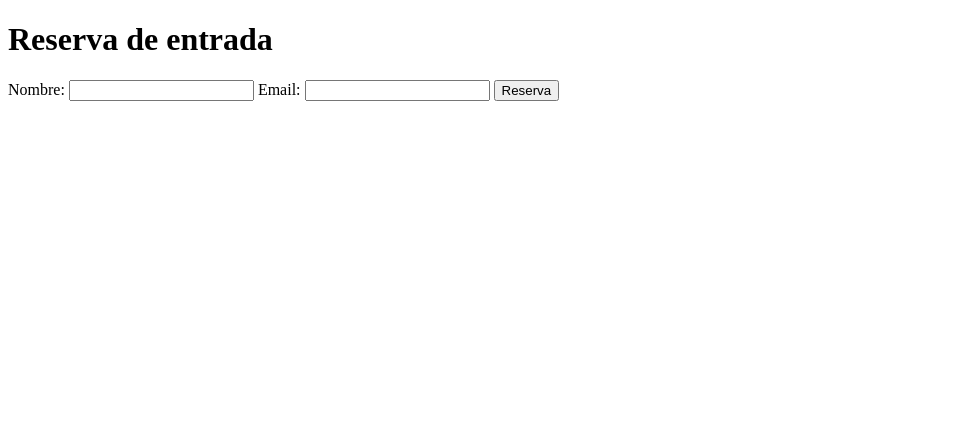
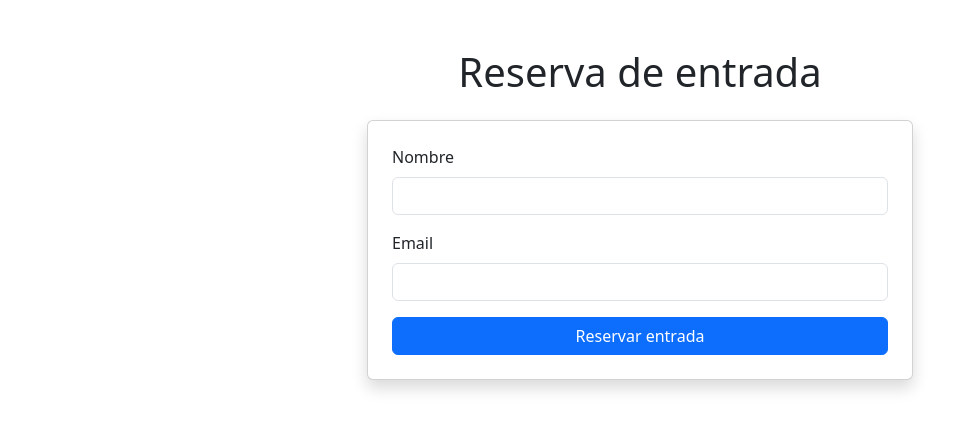
Before and after one commit to VLauren/ticket-system, a Flask app: page / in a window 1280 px wide. Shown: the top 430 px of the page, without its empty margins (0-971 px from the left). Run offline with Flask 3, Linux system fonts and the light colour scheme.

Commit message:
bootstrap layout added to all pages

```diff
--- a/templates/index.html
+++ b/templates/index.html
@@ -1,21 +1,33 @@
-<!DOCTYPE html>
-<html>
-<head>
-	<title>Reserva de entrada</title>
-</head>
-<body>
+{% extends "base.html" %}
 
-<h1>Reserva de entrada</h1>
+{% block content %}
 
-<form action="/reserve" method="post">
-	<label>Nombre:</label>
-	<input type="text" name="name" required>
+<h1 class="text-center mb-4">Reserva de entrada</h1>
 
-	<label>Email:</label>
-	<input type="email" name="email" required>
+<div class="row justify-content-center">
+	<div class="col-md-6">
 
-	<button type="submit">Reserva</button>
-</form>
+		<div class="card p-4 shadow">
 
-</body>
-</html>
+			<form action="/reserve" method="post">
+				<div class="mb-3">
+				<label class="form-label">Nombre</label>
+				<input type="text" name="name" class="form-control" required>
+				</div>
+
+				<div class="mb-3">
+				<label class="form-label">Email</label>
+				<input type="email" name="email" class="form-control" required>
+				</div>
+
+				<button type="submit" class="btn btn-primary w-100">
+					Reservar entrada
+				</button>
+			</form>
+
+		</div>
+
+	</div>
+</div>
+
+{% endblock %}
```
Also changed, not shown: templates/scan.html (+14 -1 lines), templates/success.html (+16 -10 lines), templates/ticket_status.html (+25 -4 lines).
